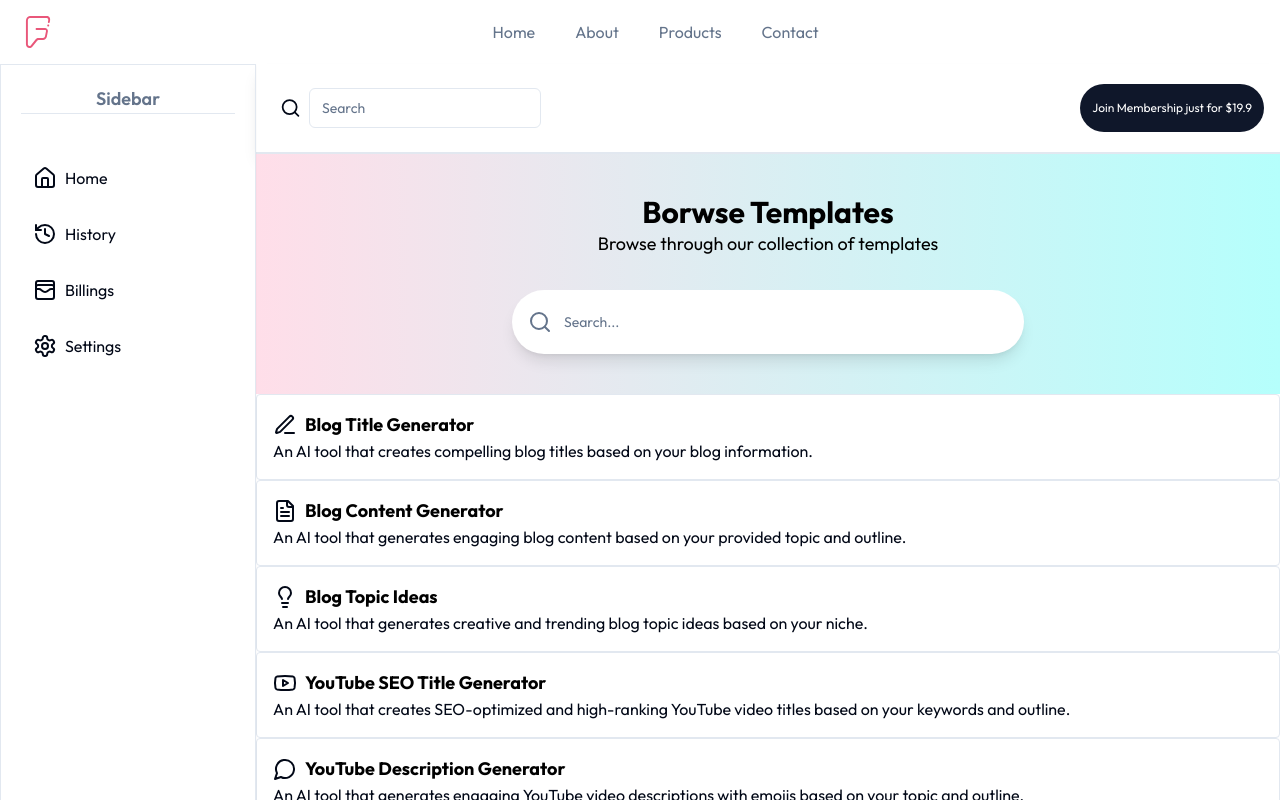
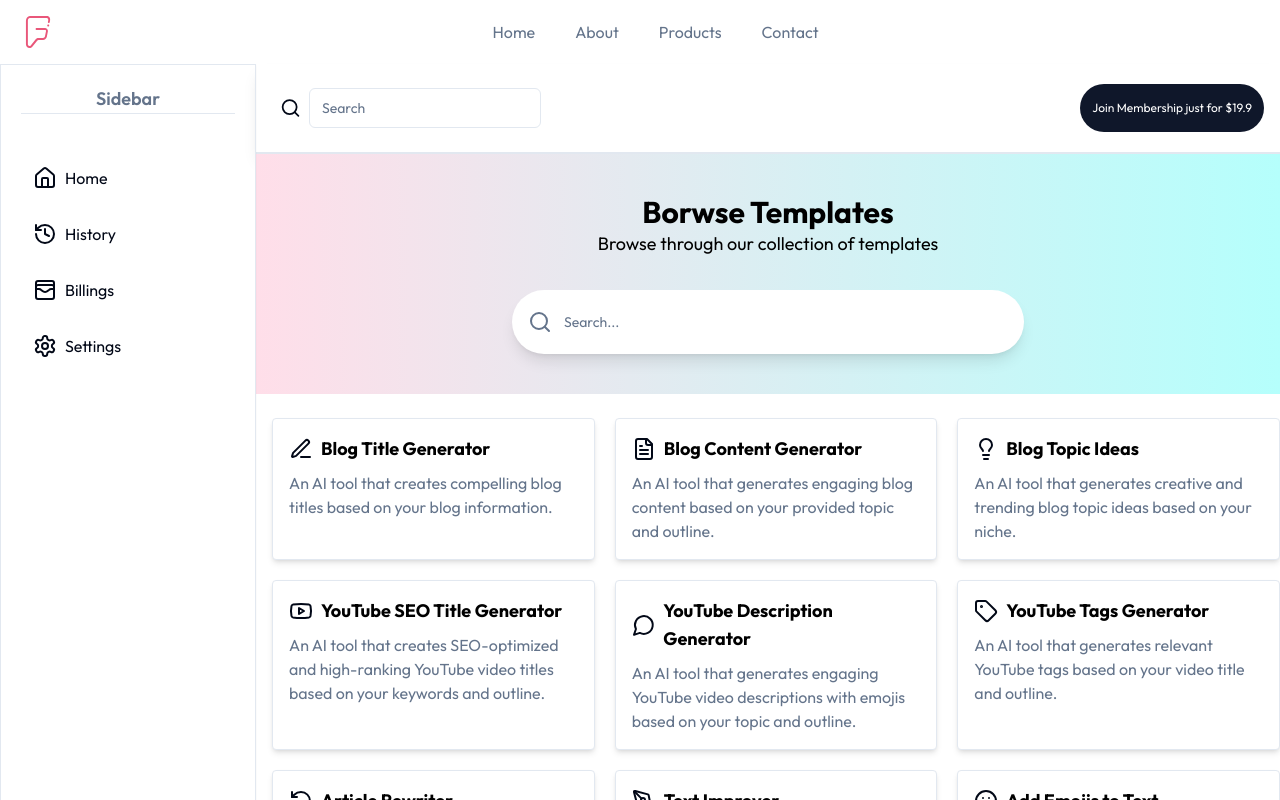
Before and after one commit to nischay-chauhan/ai-content, a Next.js app: page /dashboard in a window 1280 px wide. Shown: the top 800 px of the page. Built offline with nearby package versions, Linux system fonts and the light colour scheme.

Commit message:
Added search filter fucntionality

```diff
--- a/app/dashboard/_components/PromtCard.tsx
+++ b/app/dashboard/_components/PromtCard.tsx
@@ -3,12 +3,12 @@ import { PromptAreaProps } from '@/interface/interface';
 
 function PromptCard({ name, desc, icon: Icon, category, slug, aiPrompt, form }: PromptAreaProps) {
   return (
-    <div className='p-4 border rounded'>
+    <div className='p-4 gap-y-2 border shadow-md bg-white flex flex-col rounded cursor-pointer hover:scale-105 transition-all'>
       <div className='flex items-center'>
         <Icon className='w-6 h-6 mr-2' />
         <p className='text-lg font-bold text-black'>{name}</p>
       </div>
-      <p>{desc}</p>
+      <p className='text-muted-foreground line-clamp-3'>{desc}</p>
     </div>
   );
 }
--- a/app/dashboard/_components/promts.tsx
+++ b/app/dashboard/_components/promts.tsx
@@ -1,12 +1,26 @@
-import React from 'react';
+import React, { useEffect } from 'react';
 import data from '@/app/(doc)/Data';
 import { PromptAreaProps } from '@/interface/interface';
 import PromptCard from './PromtCard';
 
-function PromptArea() {
+interface seachProps {
+  searchInput : string
+}
+
+function PromptArea({searchInput}: seachProps) {
+  const [promt , setPromts] = React.useState<PromptAreaProps[]>(data)
+
+  useEffect(() => {
+    if(searchInput.length > 0) {
+      setPromts(data.filter(item => item.name.toLowerCase().includes(searchInput.toLowerCase())))
+    }else{
+      setPromts(data)
+    }
+  }, [searchInput])
+
   return (
-    <div>
-      {data.map((item: PromptAreaProps , index: number) => (
+    <div className='grid grid-cols-2 md:grid-cols-3 lg:grid-cols-3 gap-5 ml-4 mt-6'>
+      {promt.map((item: PromptAreaProps , index: number) => (
         <PromptCard
           key={index}
           name={item.name}
--- a/app/dashboard/_components/searrch.tsx
+++ b/app/dashboard/_components/searrch.tsx
@@ -2,7 +2,11 @@ import { Input } from '@/components/ui/input'
 import { SearchIcon } from 'lucide-react'
 import React from 'react'
 
-function SearchSec() {
+interface SearchProps {
+  onSearch : (value : string) => void
+}
+
+function SearchSec({onSearch} : SearchProps) {
     return (
         <div className="flex flex-col h-[30vh] justify-center items-center  bg-gradient-to-r from-[#FFDEE9] to-[#B5FFFC]">
             <div className='text-center mb-8 '>
@@ -11,7 +15,9 @@ function SearchSec() {
             </div>
           <div className="w-[50%] h-16 bg-white rounded-full shadow-lg flex items-center px-4">
             <SearchIcon className="w-6 h-6 text-muted-foreground" />
-            <Input type="search" placeholder="Search..." className="flex-1 bg-transparent border-none focus:outline-none" />
+            <Input
+            onChange={(e) => onSearch(e.target.value)}
+            type="search" placeholder="Search..." className="flex-1 bg-transparent border-none focus:outline-none" />
           </div>
         </div>
     )
--- a/app/dashboard/page.tsx
+++ b/app/dashboard/page.tsx
@@ -1,12 +1,17 @@
+'use client'
 import React from 'react'
 import SearchSec from './_components/searrch'
 import PromptArea from './_components/promts'
 
 function Dashboard() {
+  const [searchInput , setSearchInput] = React.useState<string>('')
+  const onsearch = (value: string) => {
+    setSearchInput(value)
+  }
   return (
     <div className=''>
-      <SearchSec />
-      <PromptArea />
+      <SearchSec onSearch={onsearch}/>
+      <PromptArea searchInput={searchInput} />
     </div>
   )
 }
```
